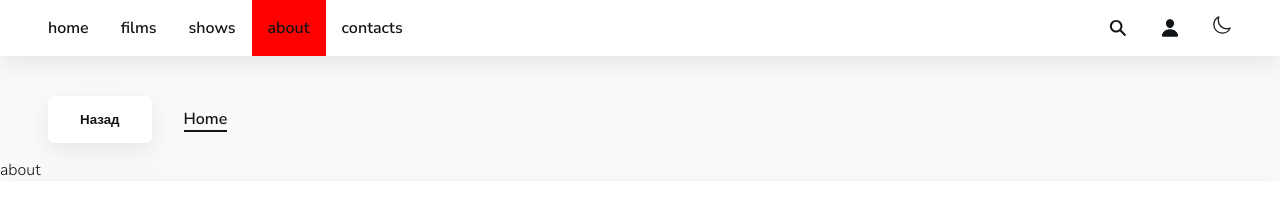
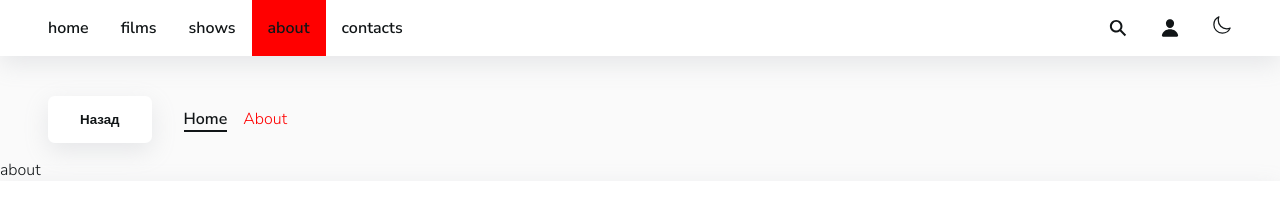
Before and after one commit to Koralldv/kinopoisk, a React (Create React App) app: page /about in a window 1280 px wide. Shown: the top 198 px of the page. Built offline with nearby package versions, Linux system fonts and the light colour scheme; no server answers.

Commit message:
Добавил страницы в хлебные крошки

```diff
--- a/src/components/BreadCrumbs.jsx
+++ b/src/components/BreadCrumbs.jsx
@@ -8,6 +8,10 @@ import { Button } from '../components/Button';
 export const BreadCrumbs = () => {
     const homeMatches = useMatch('/');
     const filmsMatches = useMatch('/films');
+    const aboutMatches = useMatch('/about');
+    const showsMatches = useMatch('/shows');
+    // const notFoundMatches = useMatch('**');
+    const contactsMatches = useMatch('/contacts');
     const filmMatches = useMatch('/films/:filmId');
 
     const { filmId } = useParams();
@@ -39,7 +43,11 @@ export const BreadCrumbs = () => {
                 <Breadcrumbs>
                     <Button onClick={() => navigate(-1)}>Назад</Button>
                     <LinkItem to="/">Home</LinkItem>
+                    {/* {notFoundMatches !== null ? <PageName>Not Found</PageName> : ''} */}
+                    {aboutMatches ? <PageName>About</PageName> : ''}
+                    {showsMatches ? <PageName>Shows</PageName> : ''}
                     {filmsMatches ? <PageName>Films</PageName> : ''}
+                    {contactsMatches ? <PageName>Contacts</PageName> : ''}
                     {filmMatches && (
                         <>
                             <LinkItem to="/films">Films</LinkItem>
```
